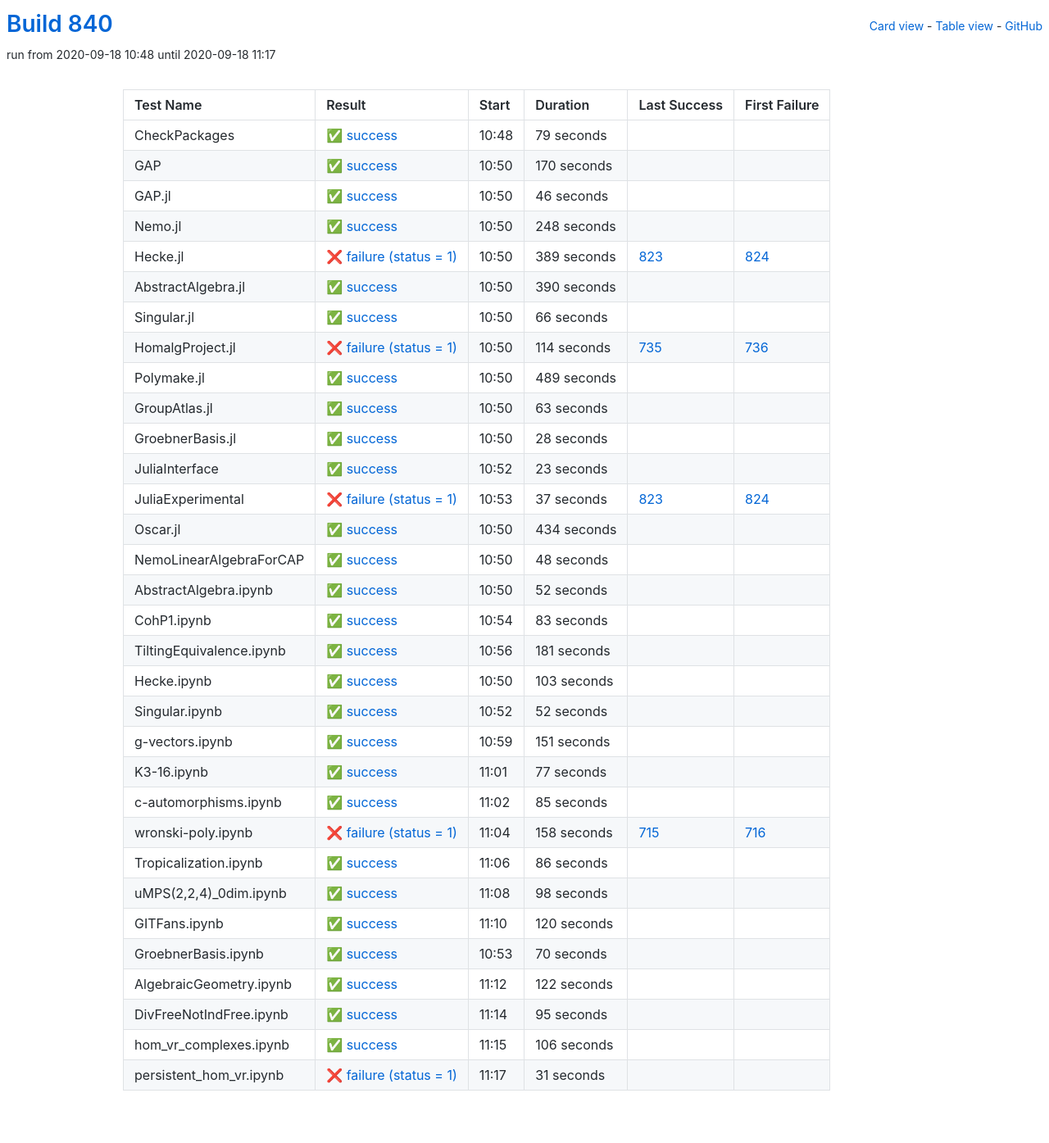
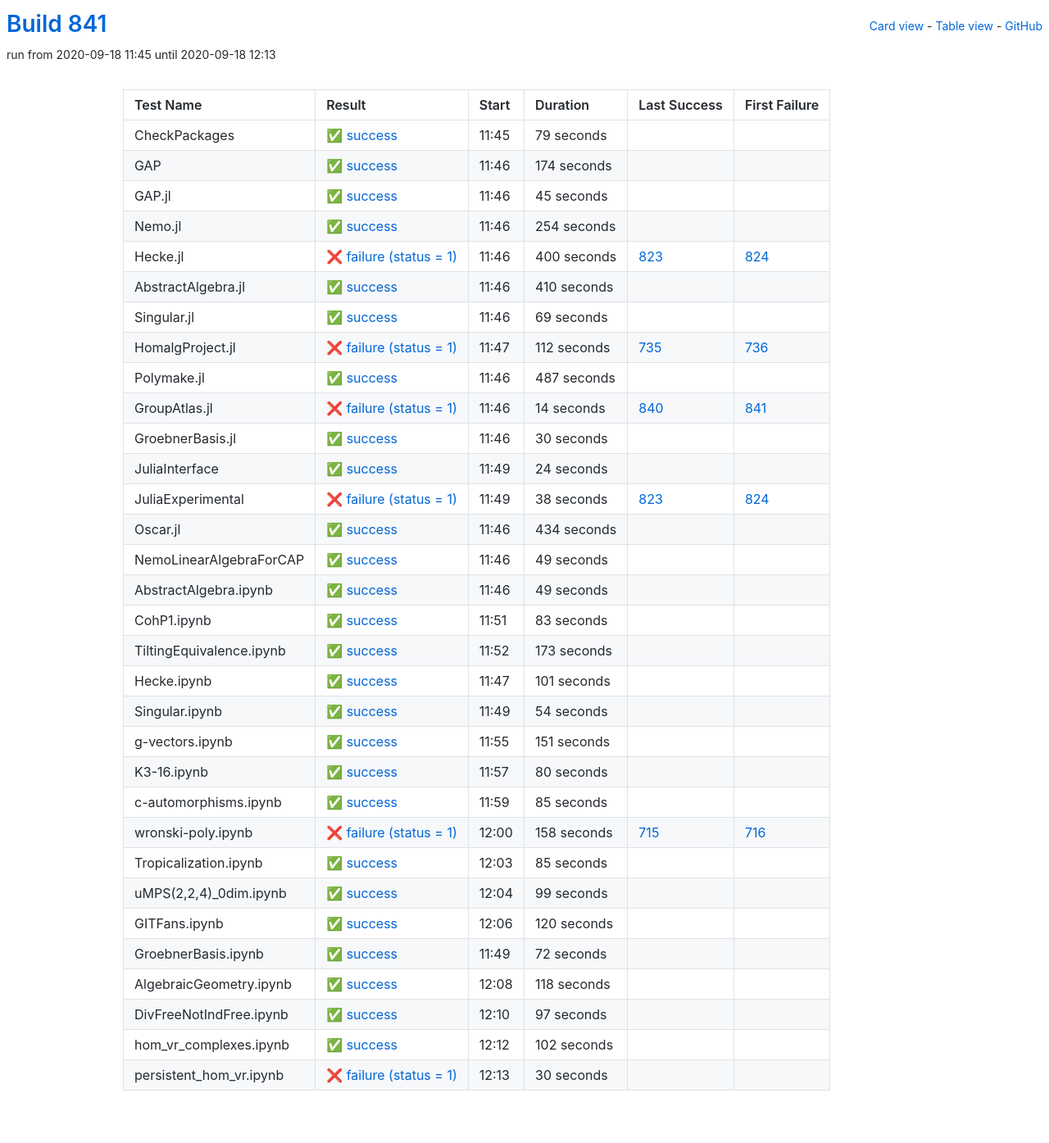
Before and after one commit to oscar-system/oscar-ci-status-stable, a Jekyll site: the page built from table.html, in a window 1280 px wide. Shown: the whole page at 82% size. Built offline with Jekyll 4.4.1, drawn with Linux system fonts in a browser that asks for light colours.

Commit message:
Build #841

```diff
--- a/_data/ci.yml
+++ b/_data/ci.yml
@@ -1,6 +1,6 @@
 ---
-build: 840
-build_url: https://oscarci.mathematik.uni-kl.de/job/oscar-stable/840/
+build: 841
+build_url: https://oscarci.mathematik.uni-kl.de/job/oscar-stable/841/
 job: oscar-stable
 organization: oscar-system
 repo: oscar-ci-status-stable
@@ -8,8 +8,8 @@ repourl: https://github.com/oscar-system/oscar-ci-status-stable
 tests:
 - name: CheckPackages
   id: checkpackages
-  log: https://oscarci.mathematik.uni-kl.de/job/oscar-stable/840/artifact/logs/build-840/CheckPackages.log
-  start: 2020-09-18 10:48
+  log: https://oscarci.mathematik.uni-kl.de/job/oscar-stable/841/artifact/logs/build-841/CheckPackages.log
+  start: 2020-09-18 11:45
   success: true
   exitcode: 0
   status: success
@@ -20,152 +20,152 @@ tests:
   first_failure_url:
 - name: GAP
   id: gap
-  log: https://oscarci.mathematik.uni-kl.de/job/oscar-stable/840/artifact/logs/build-840/GAP.log
-  start: 2020-09-18 10:50
+  log: https://oscarci.mathematik.uni-kl.de/job/oscar-stable/841/artifact/logs/build-841/GAP.log
+  start: 2020-09-18 11:46
   success: true
   exitcode: 0
   status: success
-  duration: 170
+  duration: 174
   last_success: false
   last_success_url:
   first_failure: false
   first_failure_url:
 - name: GAP.jl
   id: gap-jl
-  log: https://oscarci.mathematik.uni-kl.de/job/oscar-stable/840/artifact/logs/build-840/GAP.jl.log
-  start: 2020-09-18 10:50
+  log: https://oscarci.mathematik.uni-kl.de/job/oscar-stable/841/artifact/logs/build-841/GAP.jl.log
+  start: 2020-09-18 11:46
   success: true
   exitcode: 0
   status: success
-  duration: 46
+  duration: 45
   last_success: false
   last_success_url:
   first_failure: false
   first_failure_url:
 - name: Nemo.jl
   id: nemo-jl
-  log: https://oscarci.mathematik.uni-kl.de/job/oscar-stable/840/artifact/logs/build-840/Nemo.jl.log
-  start: 2020-09-18 10:50
+  log: https://oscarci.mathematik.uni-kl.de/job/oscar-stable/841/artifact/logs/build-841/Nemo.jl.log
+  start: 2020-09-18 11:46
   success: true
   exitcode: 0
   status: success
-  duration: 248
+  duration: 254
   last_success: false
   last_success_url:
   first_failure: false
   first_failure_url:
 - name: Hecke.jl
   id: hecke-jl
-  log: https://oscarci.mathematik.uni-kl.de/job/oscar-stable/840/artifact/logs/build-840/Hecke.jl.log
-  start: 2020-09-18 10:50
+  log: https://oscarci.mathematik.uni-kl.de/job/oscar-stable/841/artifact/logs/build-841/Hecke.jl.log
+  start: 2020-09-18 11:46
   success: false
   exitcode: 1
   status: failure
-  duration: 389
+  duration: 400
   last_success: 823
   last_success_url: https://oscarci.mathematik.uni-kl.de/job/oscar-stable/823/
   first_failure: 824
   first_failure_url: https://oscarci.mathematik.uni-kl.de/job/oscar-stable/824/
 - name: AbstractAlgebra.jl
   id: abstractalgebra-jl
-  log: https://oscarci.mathematik.uni-kl.de/job/oscar-stable/840/artifact/logs/build-840/AbstractAlgebra.jl.log
-  start: 2020-09-18 10:50
+  log: https://oscarci.mathematik.uni-kl.de/job/oscar-stable/841/artifact/logs/build-841/AbstractAlgebra.jl.log
+  start: 2020-09-18 11:46
   success: true
   exitcode: 0
   status: success
-  duration: 390
+  duration: 410
   last_success: false
   last_success_url:
   first_failure: false
   first_failure_url:
 - name: Singular.jl
   id: singular-jl
-  log: https://oscarci.mathematik.uni-kl.de/job/oscar-stable/840/artifact/logs/build-840/Singular.jl.log
-  start: 2020-09-18 10:50
+  log: https://oscarci.mathematik.uni-kl.de/job/oscar-stable/841/artifact/logs/build-841/Singular.jl.log
+  start: 2020-09-18 11:46
   success: true
   exitcode: 0
   status: success
-  duration: 66
+  duration: 69
   last_success: false
   last_success_url:
   first_failure: false
   first_failure_url:
 - name: HomalgProject.jl
   id: homalgproject-jl
-  log: https://oscarci.mathematik.uni-kl.de/job/oscar-stable/840/artifact/logs/build-840/HomalgProject.jl.log
-  start: 2020-09-18 10:50
+  log: https://oscarci.mathematik.uni-kl.de/job/oscar-stable/841/artifact/logs/build-841/HomalgProject.jl.log
+  start: 2020-09-18 11:47
   success: false
   exitcode: 1
   status: failure
-  duration: 114
+  duration: 112
   last_success: 735
   last_success_url: https://oscarci.mathematik.uni-kl.de/job/oscar-stable/735/
   first_failure: 736
   first_failure_url: https://oscarci.mathematik.uni-kl.de/job/oscar-stable/736/
 - name: Polymake.jl
   id: polymake-jl
-  log: https://oscarci.mathematik.uni-kl.de/job/oscar-stable/840/artifact/logs/build-840/Polymake.jl.log
-  start: 2020-09-18 10:50
+  log: https://oscarci.mathematik.uni-kl.de/job/oscar-stable/841/artifact/logs/build-841/Polymake.jl.log
+  start: 2020-09-18 11:46
   success: true
   exitcode: 0
   status: success
-  duration: 489
+  duration: 487
   last_success: false
   last_success_url:
   first_failure: false
   first_failure_url:
 - name: GroupAtlas.jl
   id: groupatlas-jl
-  log: https://oscarci.mathematik.uni-kl.de/job/oscar-stable/840/artifact/logs/build-840/GroupAtlas.jl.log
-  start: 2020-09-18 10:50
+  log: https://oscarci.mathematik.uni-kl.de/job/oscar-stable/841/artifact/logs/build-841/GroupAtlas.jl.log
+  start: 2020-09-18 11:46
+  success: false
+  exitcode: 1
+  status: failure
+  duration: 14
+  last_success: 840
+  last_success_url: https://oscarci.mathematik.uni-kl.de/job/oscar-stable/840/
+  first_failure: 841
+  first_failure_url: https://oscarci.mathematik.uni-kl.de/job/oscar-stable/841/
+- name: GroebnerBasis.jl
+  id: groebnerbasis-jl
+  log: https://oscarci.mathematik.uni-kl.de/job/oscar-stable/841/artifact/logs/build-841/GroebnerBasis.jl.log
+  start: 2020-09-18 11:46
   success: true
   exitcode: 0
   status: success
-  duration: 63
-  last_success: false
-  last_success_url:
-  first_failure: false
-  first_failure_url:
-- name: GroebnerBasis.jl
-  id: groebnerbasis-jl
-  log: https://oscarci.mathematik.uni-kl.de/job/oscar-stable/840/artifact/logs/build-840/GroebnerBasis.jl.log
-  start: 2020-09-18 10:50
-  success: true
-  exitcode: 0
-  status: success
-  duration: 28
+  duration: 30
   last_success: false
   last_success_url:
   first_failure: false
   first_failure_url:
 - name: JuliaInterface
   id: juliainterface
-  log: https://oscarci.mathematik.uni-kl.de/job/oscar-stable/840/artifact/logs/build-840/JuliaInterface.log
-  start: 2020-09-18 10:52
+  log: https://oscarci.mathematik.uni-kl.de/job/oscar-stable/841/artifact/logs/build-841/JuliaInterface.log
+  start: 2020-09-18 11:49
   success: true
   exitcode: 0
   status: success
-  duration: 23
+  duration: 24
   last_success: false
   last_success_url:
   first_failure: false
   first_failure_url:
 - name: JuliaExperimental
   id: juliaexperimental
-  log: https://oscarci.mathematik.uni-kl.de/job/oscar-stable/840/artifact/logs/build-840/JuliaExperimental.log
-  start: 2020-09-18 10:53
+  log: https://oscarci.mathematik.uni-kl.de/job/oscar-stable/841/artifact/logs/build-841/JuliaExperimental.log
+  start: 2020-09-18 11:49
   success: false
   exitcode: 1
   status: failure
-  duration: 37
+  duration: 38
   last_success: 823
   last_success_url: https://oscarci.mathematik.uni-kl.de/job/oscar-stable/823/
   first_failure: 824
   first_failure_url: https://oscarci.mathematik.uni-kl.de/job/oscar-stable/824/
 - name: Oscar.jl
   id: oscar-jl
-  log: https://oscarci.mathematik.uni-kl.de/job/oscar-stable/840/artifact/logs/build-840/Oscar.jl.log
-  start: 2020-09-18 10:50
+  log: https://oscarci.mathematik.uni-kl.de/job/oscar-stable/841/artifact/logs/build-841/Oscar.jl.log
+  start: 2020-09-18 11:46
   success: true
   exitcode: 0
   status: success
@@ -176,32 +176,32 @@ tests:
   first_failure_url:
 - name: NemoLinearAlgebraForCAP
   id: nemolinearalgebraforcap
-  log: https://oscarci.mathematik.uni-kl.de/job/oscar-stable/840/artifact/logs/build-840/NemoLinearAlgebraForCAP.log
-  start: 2020-09-18 10:50
+  log: https://oscarci.mathematik.uni-kl.de/job/oscar-stable/841/artifact/logs/build-841/NemoLinearAlgebraForCAP.log
+  start: 2020-09-18 11:46
   success: true
   exitcode: 0
   status: success
-  duration: 48
+  duration: 49
   last_success: false
   last_success_url:
   first_failure: false
   first_failure_url:
 - name: AbstractAlgebra.ipynb
   id: abstractalgebra-ipynb
-  log: https://oscarci.mathematik.uni-kl.de/job/oscar-stable/840/artifact/logs/build-840/AbstractAlgebra.ipynb.log
-  start: 2020-09-18 10:50
+  log: https://oscarci.mathematik.uni-kl.de/job/oscar-stable/841/artifact/logs/build-841/AbstractAlgebra.ipynb.log
+  start: 2020-09-18 11:46
   success: true
   exitcode: 0
   status: success
-  duration: 52
+  duration: 49
   last_success: false
   last_success_url:
   first_failure: false
   first_failure_url:
 - name: CohP1.ipynb
   id: cohp1-ipynb
-  log: https://oscarci.mathematik.uni-kl.de/job/oscar-stable/840/artifact/logs/build-840/CohP1.ipynb.log
-  start: 2020-09-18 10:54
+  log: https://oscarci.mathematik.uni-kl.de/job/oscar-stable/841/artifact/logs/build-841/CohP1.ipynb.log
+  start: 2020-09-18 11:51
   success: true
   exitcode: 0
   status: success
@@ -212,44 +212,44 @@ tests:
   first_failure_url:
 - name: TiltingEquivalence.ipynb
   id: tiltingequivalence-ipynb
-  log: https://oscarci.mathematik.uni-kl.de/job/oscar-stable/840/artifact/logs/build-840/TiltingEquivalence.ipynb.log
-  start: 2020-09-18 10:56
+  log: https://oscarci.mathematik.uni-kl.de/job/oscar-stable/841/artifact/logs/build-841/TiltingEquivalence.ipynb.log
+  start: 2020-09-18 11:52
   success: true
   exitcode: 0
   status: success
-  duration: 181
+  duration: 173
   last_success: false
   last_success_url:
   first_failure: false
   first_failure_url:
 - name: Hecke.ipynb
   id: hecke-ipynb
-  log: https://oscarci.mathematik.uni-kl.de/job/oscar-stable/840/artifact/logs/build-840/Hecke.ipynb.log
-  start: 2020-09-18 10:50
+  log: https://oscarci.mathematik.uni-kl.de/job/oscar-stable/841/artifact/logs/build-841/Hecke.ipynb.log
+  start: 2020-09-18 11:47
   success: true
   exitcode: 0
   status: success
-  duration: 103
+  duration: 101
   last_success: false
   last_success_url:
   first_failure: false
   first_failure_url:
 - name: Singular.ipynb
   id: singular-ipynb
-  log: https://oscarci.mathematik.uni-kl.de/job/oscar-stable/840/artifact/logs/build-840/Singular.ipynb.log
-  start: 2020-09-18 10:52
+  log: https://oscarci.mathematik.uni-kl.de/job/oscar-stable/841/artifact/logs/build-841/Singular.ipynb.log
+  start: 2020-09-18 11:49
   success: true
   exitcode: 0
   status: success
-  duration: 52
+  duration: 54
   last_success: false
   last_success_url:
   first_failure: false
   first_failure_url:
 - name: g-vectors.ipynb
   id: g-vectors-ipynb
-  log: https://oscarci.mathematik.uni-kl.de/job/oscar-stable/840/artifact/logs/build-840/g-vectors.ipynb.log
-  start: 2020-09-18 10:59
+  log: https://oscarci.mathematik.uni-kl.de/job/oscar-stable/841/artifact/logs/build-841/g-vectors.ipynb.log
+  start: 2020-09-18 11:55
   success: true
   exitcode: 0
   status: success
@@ -260,20 +260,20 @@ tests:
   first_failure_url:
 - name: K3-16.ipynb
   id: k3-16-ipynb
-  log: https://oscarci.mathematik.uni-kl.de/job/oscar-stable/840/artifact/logs/build-840/K3-16.ipynb.log
-  start: 2020-09-18 11:01
+  log: https://oscarci.mathematik.uni-kl.de/job/oscar-stable/841/artifact/logs/build-841/K3-16.ipynb.log
+  start: 2020-09-18 11:57
   success: true
   exitcode: 0
   status: success
-  duration: 77
+  duration: 80
   last_success: false
   last_success_url:
   first_failure: false
   first_failure_url:
 - name: c-automorphisms.ipynb
   id: c-automorphisms-ipynb
-  log: https://oscarci.mathematik.uni-kl.de/job/oscar-stable/840/artifact/logs/build-840/c-automorphisms.ipynb.log
-  start: 2020-09-18 11:02
+  log: https://oscarci.mathematik.uni-kl.de/job/oscar-stable/841/artifact/logs/build-841/c-automorphisms.ipynb.log
+  start: 2020-09-18 11:59
   success: true
   exitcode: 0
   status: success
@@ -284,8 +284,8 @@ tests:
   first_failure_url:
 - name: wronski-poly.ipynb
   id: wronski-poly-ipynb
-  log: https://oscarci.mathematik.uni-kl.de/job/oscar-stable/840/artifact/logs/build-840/wronski-poly.ipynb.log
-  start: 2020-09-18 11:04
+  log: https://oscarci.mathematik.uni-kl.de/job/oscar-stable/841/artifact/logs/build-841/wronski-poly.ipynb.log
+  start: 2020-09-18 12:00
   success: false
   exitcode: 1
   status: failure
@@ -296,32 +296,32 @@ tests:
   first_failure_url: https://oscarci.mathematik.uni-kl.de/job/oscar-stable/716/
 - name: Tropicalization.ipynb
   id: tropicalization-ipynb
-  log: https://oscarci.mathematik.uni-kl.de/job/oscar-stable/840/artifact/logs/build-840/Tropicalization.ipynb.log
-  start: 2020-09-18 11:06
+  log: https://oscarci.mathematik.uni-kl.de/job/oscar-stable/841/artifact/logs/build-841/Tropicalization.ipynb.log
+  start: 2020-09-18 12:03
   success: true
   exitcode: 0
   status: success
-  duration: 86
+  duration: 85
   last_success: false
   last_success_url:
   first_failure: false
   first_failure_url:
 - name: uMPS(2,2,4)_0dim.ipynb
   id: umps-2-2-4-0dim-ipynb
-  log: https://oscarci.mathematik.uni-kl.de/job/oscar-stable/840/artifact/logs/build-840/uMPS-2-2-4-_0dim.ipynb.log
-  start: 2020-09-18 11:08
+  log: https://oscarci.mathematik.uni-kl.de/job/oscar-stable/841/artifact/logs/build-841/uMPS-2-2-4-_0dim.ipynb.log
+  start: 2020-09-18 12:04
   success: true
   exitcode: 0
   status: success
-  duration: 98
+  duration: 99
   last_success: false
   last_success_url:
   first_failure: false
   first_failure_url:
 - name: GITFans.ipynb
   id: gitfans-ipynb
-  log: https://oscarci.mathematik.uni-kl.de/job/oscar-stable/840/artifact/logs/build-840/GITFans.ipynb.log
-  start: 2020-09-18 11:10
+  log: https://oscarci.mathematik.uni-kl.de/job/oscar-stable/841/artifact/logs/build-841/GITFans.ipynb.log
+  start: 2020-09-18 12:06
   success: true
   exitcode: 0
   status: success
@@ -332,60 +332,60 @@ tests:
   first_failure_url:
 - name: GroebnerBasis.ipynb
   id: groebnerbasis-ipynb
-  log: https://oscarci.mathematik.uni-kl.de/job/oscar-stable/840/artifact/logs/build-840/GroebnerBasis.ipynb.log
-  start: 2020-09-18 10:53
+  log: https://oscarci.mathematik.uni-kl.de/job/oscar-stable/841/artifact/logs/build-841/GroebnerBasis.ipynb.log
+  start: 2020-09-18 11:49
   success: true
   exitcode: 0
   status: success
-  duration: 70
+  duration: 72
   last_success: false
   last_success_url:
   first_failure: false
   first_failure_url:
 - name: AlgebraicGeometry.ipynb
   id: algebraicgeometry-ipynb
-  log: https://oscarci.mathematik.uni-kl.de/job/oscar-stable/840/artifact/logs/build-840/AlgebraicGeometry.ipynb.log
-  start: 2020-09-18 11:12
+  log: https://oscarci.mathematik.uni-kl.de/job/oscar-stable/841/artifact/logs/build-841/AlgebraicGeometry.ipynb.log
+  start: 2020-09-18 12:08
   success: true
   exitcode: 0
   status: success
-  duration: 122
+  duration: 118
   last_success: false
   last_success_url:
   first_failure: false
   first_failure_url:
 - name: DivFreeNotIndFree.ipynb
   id: divfreenotindfree-ipynb
-  log: https://oscarci.mathematik.uni-kl.de/job/oscar-stable/840/artifact/logs/build-840/DivFreeNotIndFree.ipynb.log
-  start: 2020-09-18 11:14
+  log: https://oscarci.mathematik.uni-kl.de/job/oscar-stable/841/artifact/logs/build-841/DivFreeNotIndFree.ipynb.log
+  start: 2020-09-18 12:10
   success: true
   exitcode: 0
   status: success
-  duration: 95
+  duration: 97
   last_success: false
   last_success_url:
   first_failure: false
   first_failure_url:
 - name: hom_vr_complexes.ipynb
   id: hom-vr-complexes-ipynb
-  log: https://oscarci.mathematik.uni-kl.de/job/oscar-stable/840/artifact/logs/build-840/hom_vr_complexes.ipynb.log
-  start: 2020-09-18 11:15
+  log: https://oscarci.mathematik.uni-kl.de/job/oscar-stable/841/artifact/logs/build-841/hom_vr_complexes.ipynb.log
+  start: 2020-09-18 12:12
   success: true
   exitcode: 0
   status: success
-  duration: 106
+  duration: 102
   last_success: false
   last_success_url:
   first_failure: false
   first_failure_url:
 - name: persistent_hom_vr.ipynb
   id: persistent-hom-vr-ipynb
-  log: https://oscarci.mathematik.uni-kl.de/job/oscar-stable/840/artifact/logs/build-840/persistent_hom_vr.ipynb.log
-  start: 2020-09-18 11:17
+  log: https://oscarci.mathematik.uni-kl.de/job/oscar-stable/841/artifact/logs/build-841/persistent_hom_vr.ipynb.log
+  start: 2020-09-18 12:13
   success: false
   exitcode: 1
   status: failure
-  duration: 31
+  duration: 30
   last_success: false
   last_success_url:
   first_failure: false
```
Also changed, not shown: README.md.
